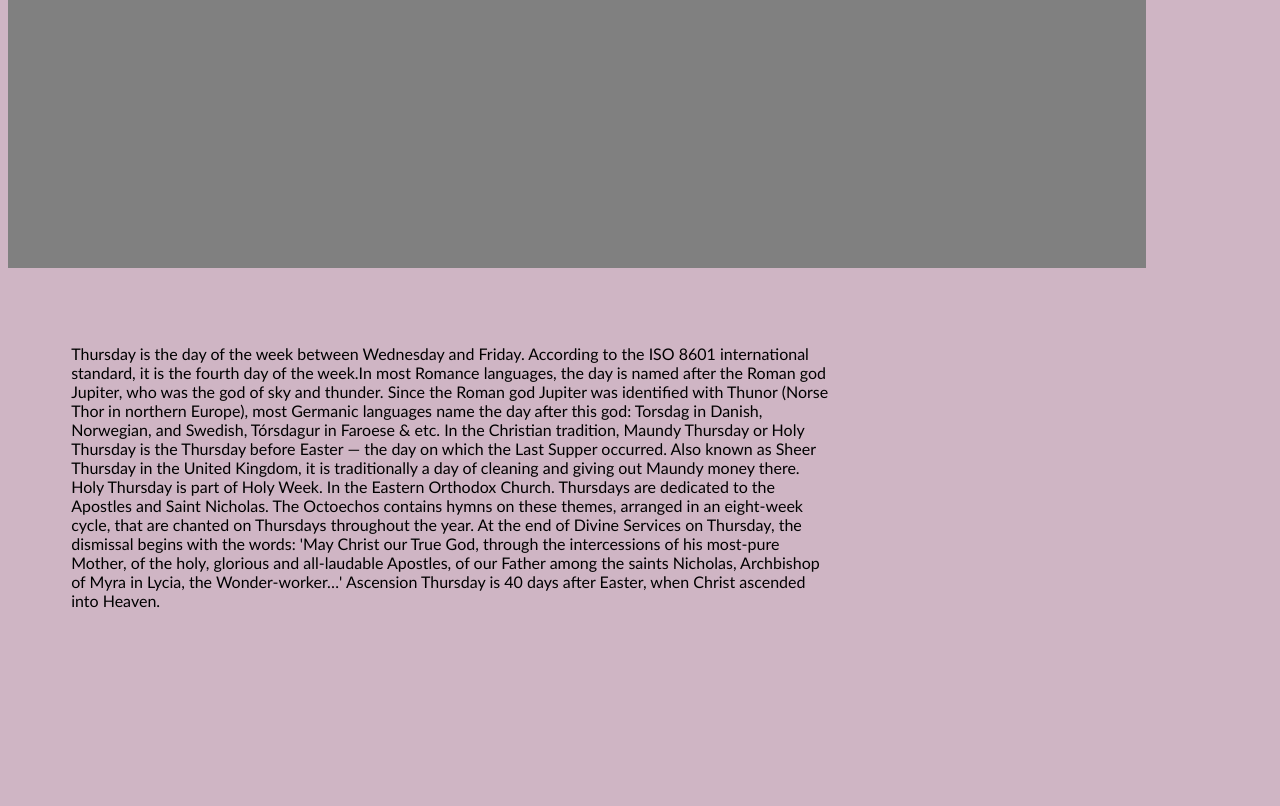
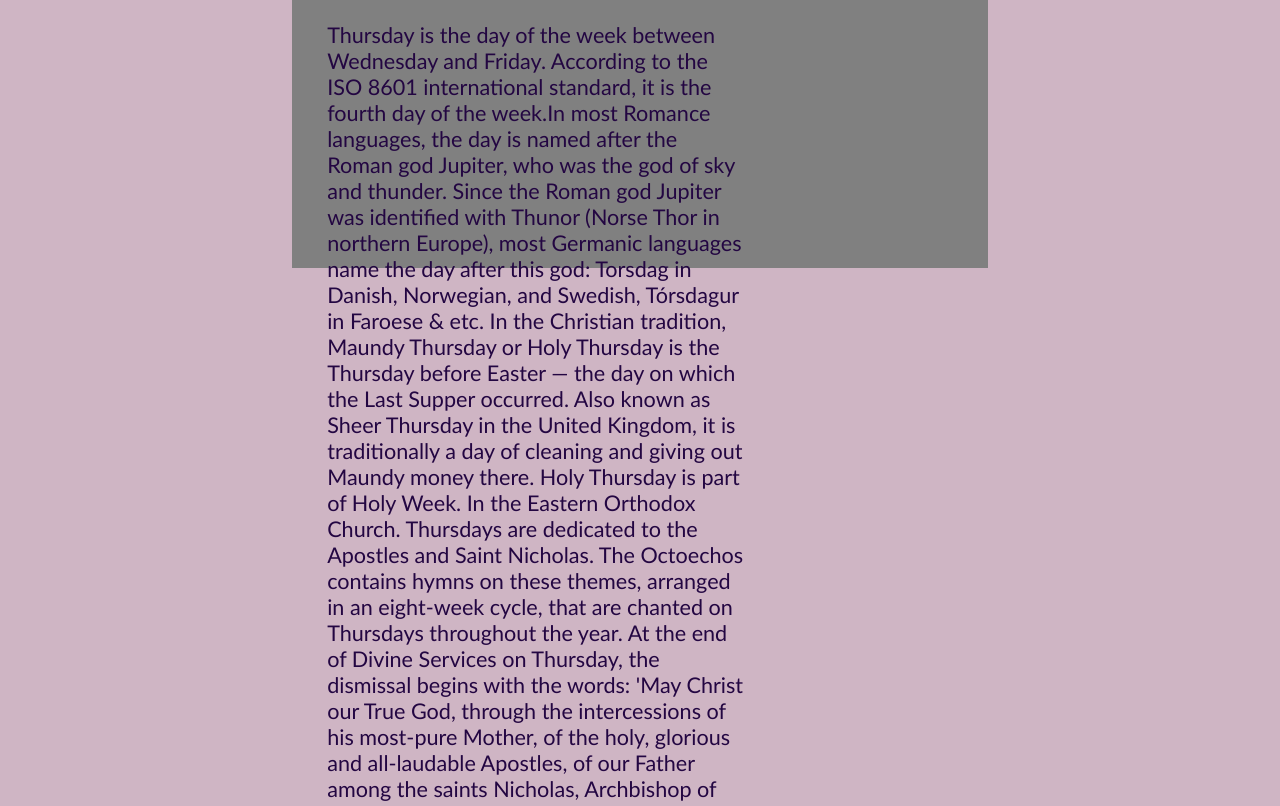
Before and after one commit to Maridmi/WelcomeSites.github.io, a plain HTML site: page week/index.html in a window 1280 px wide. Shown: the part 200-1006 px from the top of the page. Before the commit the page ends 843 px from the top, so only its background shows below. Drawn offline with Linux system fonts and the light colour scheme.

Commit message:
Update index.html

```diff
--- a/week/index.html
+++ b/week/index.html
@@ -15,8 +15,8 @@
 		<a href="https://makotty.info/WelcomeSites.github.io/contact.html">Contact</a>
 	</div>
 
-    <div class="week">
-      <p id="day" class="daysweek"></p>
+    <div class="daysweek">
+      <p id="day" class="week"></p>
       <p id="description"></p>
     </div>
     <script src="day.js"></script>
```
